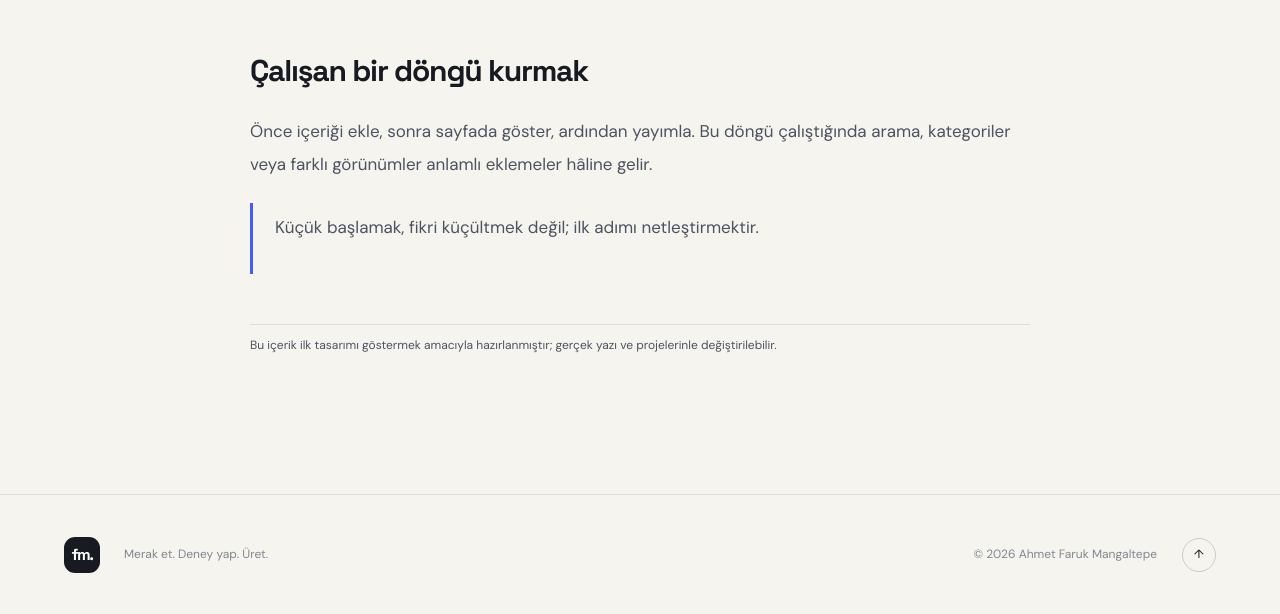
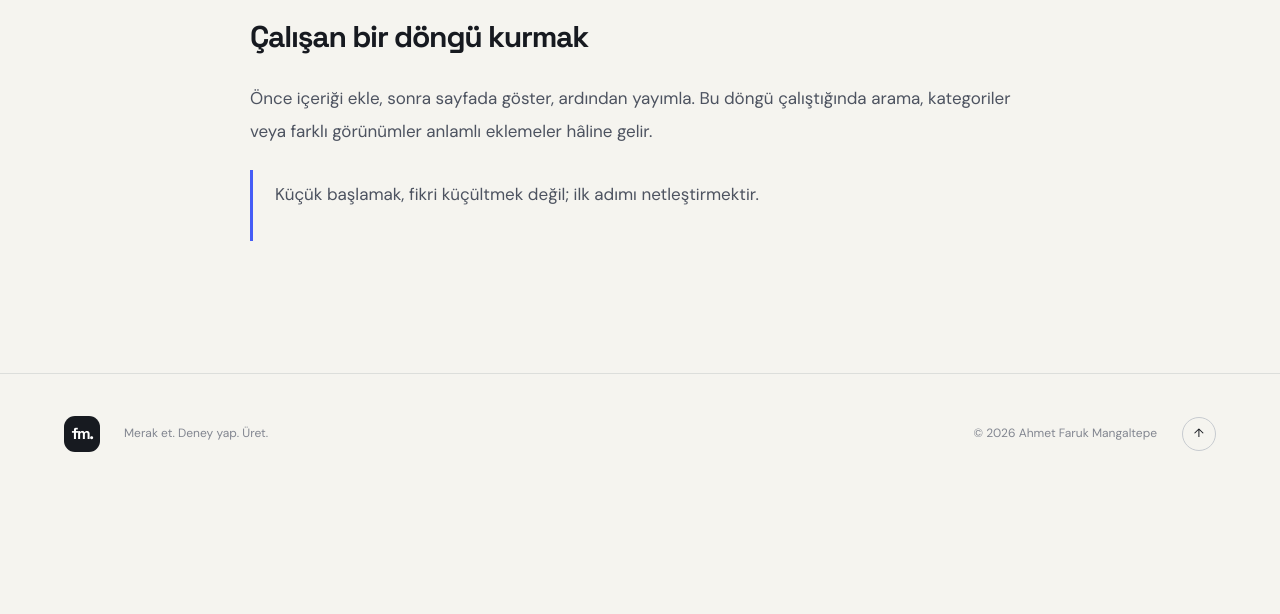
Before and after one commit to mangaltepe/mangaltepe.github.io, an Astro site: page /blog/kucuk-baslamak in a window 1280 px wide. Shown: the part 710-1324 px from the top of the page. After the commit the page ends 1203 px from the top, so only its background shows below. Built offline with nearby package versions, Linux system fonts and the light colour scheme; Astro itself is replaced by a stand-in of ours.

Commit message:
Content: replace placeholder copy with real background and writings

```diff
--- a/src/layouts/Article.astro
+++ b/src/layouts/Article.astro
@@ -1,4 +1,6 @@
 ---
-import Base from './Base.astro';const {frontmatter}=Astro.props;const project=frontmatter.type==='project';
+import Base from './Base.astro';
+const {frontmatter}=Astro.props;
+const project=frontmatter.type==='project';
 ---
-<Base title={frontmatter.title+' — Faruk'} description={frontmatter.description}><article class="prose"><a class="back" href={project?'/projeler/':'/blog/'}>← {project?'Tüm projeler':'Tüm yazılar'}</a><div><span class="sample">{project?'Örnek proje konsepti':'Örnek yazı'} · Tasarım önizlemesi</span></div><h1>{frontmatter.title}</h1><p class="mono">{frontmatter.category} / 28 EKİM 2026</p><slot/><hr style="border:0;border-top:1px solid var(--line);margin-top:50px"/><p style="font-size:12px">Bu içerik ilk tasarımı göstermek amacıyla hazırlanmıştır; gerçek yazı ve projelerinle değiştirilebilir.</p></article></Base>
+<Base title={frontmatter.title+' — Faruk'} description={frontmatter.description || frontmatter.title}><article class="prose"><a class="back" href={project?'/projeler/':'/blog/'}>← {project?'Tüm projeler':'Tüm yazılar'}</a><h1>{frontmatter.title}</h1><p class="mono">{frontmatter.category}{frontmatter.date ? ' / '+frontmatter.date : ''}</p><slot/></article></Base>
```
